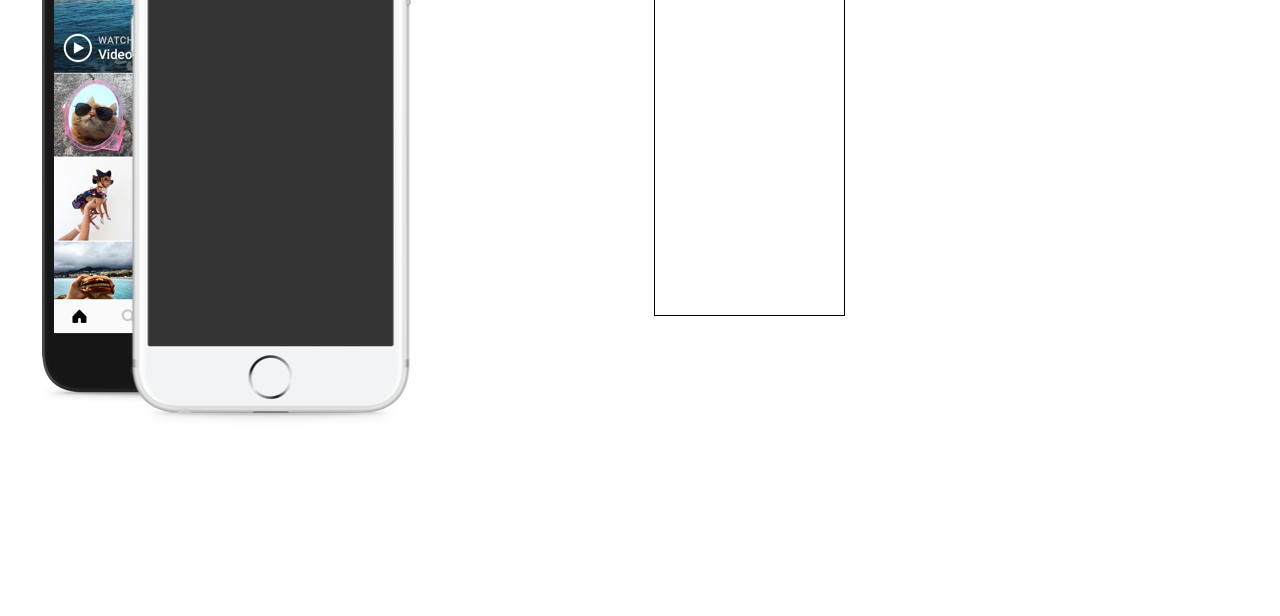
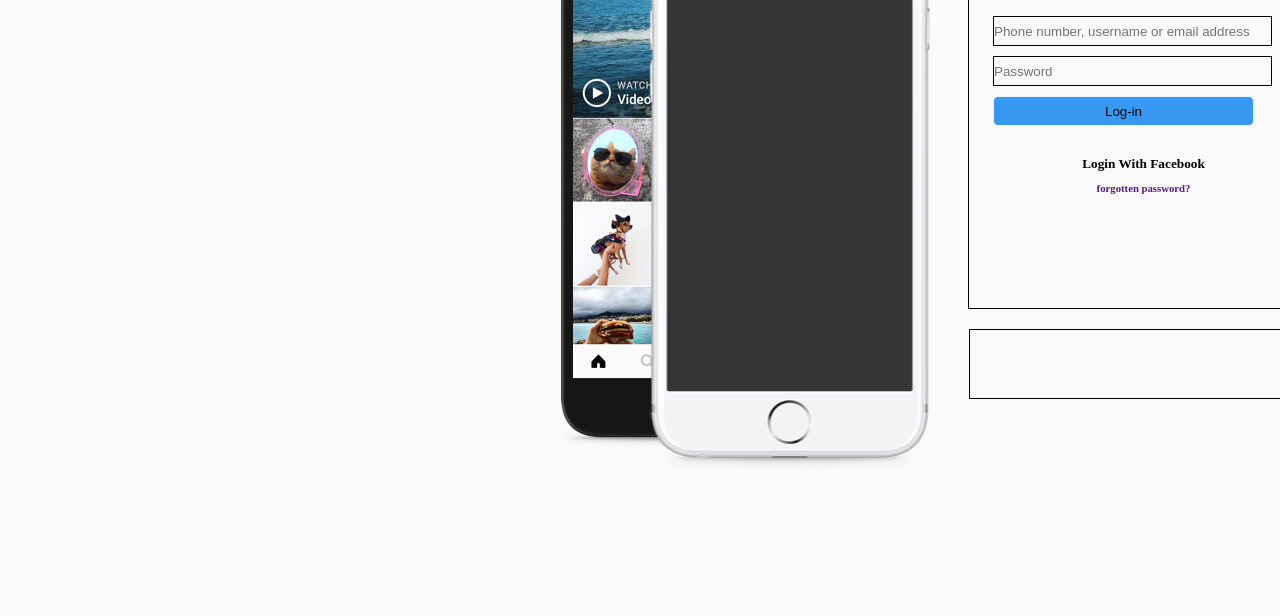
Before and after one commit to Shabeertsy/instagram-login-clone-, a plain HTML site: page index.html in a window 1280 px wide. Shown: the part 184-800 px from the top of the page. Drawn offline with Linux system fonts and the light colour scheme.

Commit message:
design partially completed

```diff
--- a/index.html
+++ b/index.html
@@ -1,5 +1,6 @@
 <!DOCTYPE html>
 <html lang="en">
+
 <head>
     <meta charset="UTF-8">
     <meta http-equiv="X-UA-Compatible" content="IE=edge">
@@ -7,30 +8,57 @@
     <title>Instagram</title>
     <link rel="stylesheet" href="style.css">
 </head>
+
 <body>
+
+    <!-- main wrapper  -->
+
     <section class="main-body">
 
+        <!-- left section with iphone image -->
         <div class="left">
             <img src="phones.png" alt="">
         </div>
 
+        <!-- right section with login form and logo -->
+        <div class="row">
             <div class="right">
                 <div class="login-form">
 
+                    <!-- instagram-logo -->
+                    <div class="logo">
+                        <img height="51px" src="instagram-logo.png" alt="">
+                    </div>
+
+                    <!-- input form -->
+                    <div class="form">
+
                         <form action="">
-        <input type="text" placeholder="username or phone" required class="input-field"><br>
-        <input type="password" placeholder="password" required><br>
-        <input type="text" placeholder="username or phone"><br>
-        <input type="submit" class="button" value="log-in"><br>
+                            <input type="text" placeholder="Phone number, username or email address" required class="input-field"><br>
+                            <input class="input-field" type="password" placeholder="Password" required><br>
+                            <input type="submit" class="button" value="Log-in"><br>
+
                         </form>
+
+                        <div class="fb">
+                            <h5>Login With Facebook</h5>
+                            <h6> <a href="">forgotten password?</a></h6>
                         </div>
 
                     </div>
+                </div>
+            </div>
 
+            <!-- lower part of login page -->
+            <div class="lower-part">
 
+            </div>
+
+        </div>
     </section>
 
 
 
 </body>
+
 </html>
--- a/style.css
+++ b/style.css
@@ -1,20 +1,87 @@
+/* default settngs for page */
 *{
     margin: 0;
     padding:0;
     box-sizing: border-box;
+    background-color: #fafafa;
 }
 
+/* main section */
 .main-body{
     display: flex;
+    padding-top: 25px;
 }
 
+/* left section with iphone */
+.left {
+    padding-left: 519px;
+    padding-top: 20px;
+}
+
+/* right section with login form  */
 .right{
-    height: 400px;
+    height: 415px;
     border: 1px solid;
-   margin-left: 200px;
-   margin-top: 100px;
+    margin-left: -5px;
+    margin-top: 53px;
+    width: 331px;
 }
+
 .login-form{
     padding: 4px;
+    color: white;
 
 }
+
+.logo{
+   padding-left: 60px;
+   padding-top: 32px;
+
+
+}
+
+.form{
+    padding-left: 20px;
+    padding-top: 20px;
+}
+.input-field{
+    width: 279px;
+    height: 30px;
+    margin-top: 10px;
+    border-color: aliceblue;
+    border: 0.5px solid;
+}
+
+/* login button section */
+.button{
+    margin-top: 10px;
+    width: 261px;
+    height: 30px;
+    background-color: #3897f0;
+    border-radius: 5px;
+    border: 1px solid;
+    border-color: aliceblue;
+}
+
+/* login with facebook and forgott button */
+.fb{
+    color: black;
+    margin-top: 30px;
+    text-align: center;
+}
+.fb h6{
+
+    margin-top: 10px;
+}
+.fb h6 a{
+    text-decoration: none;
+}
+
+/* lower section of the input page */
+.lower-part{
+    margin-left: -4px;
+margin-top:20px;
+width: 331px;
+height: 70px;
+border: 1px solid;
+}
```
Lines whose indentation alone changed are shown as unchanged.
